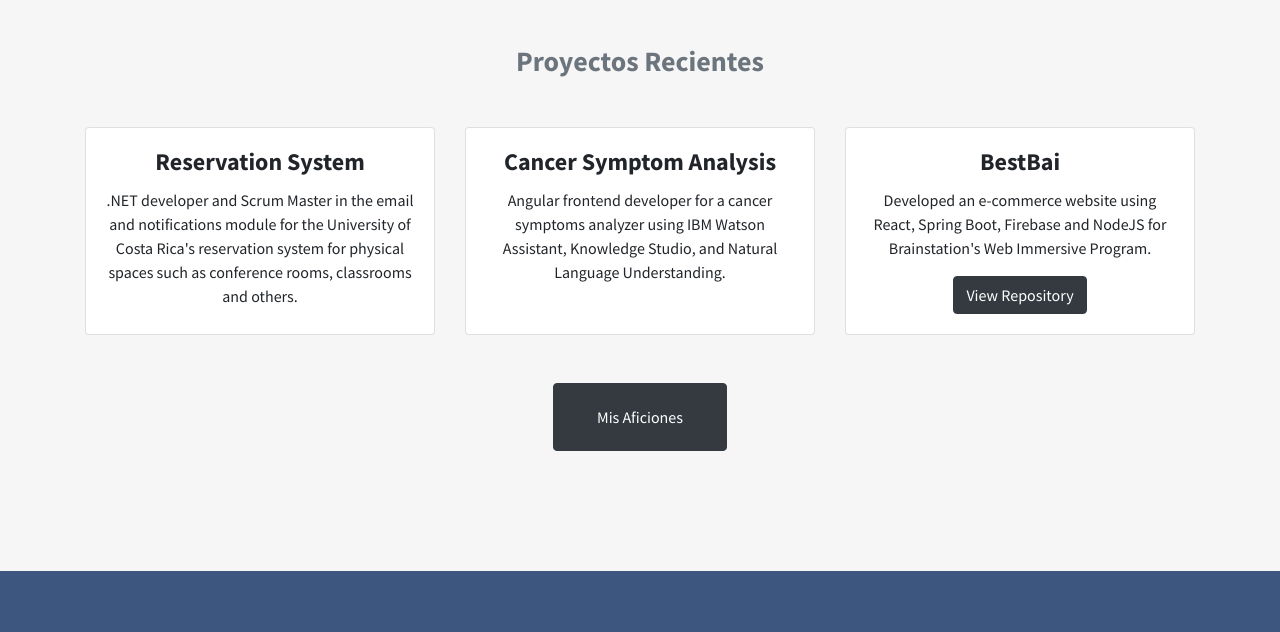
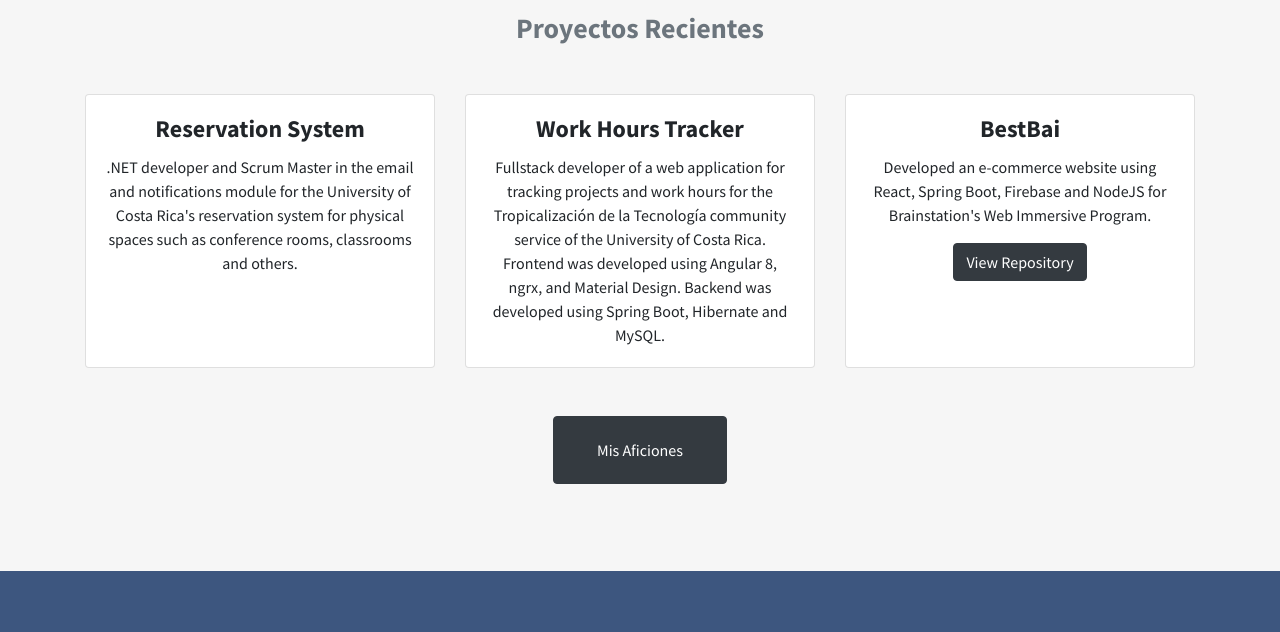
Before and after one commit to bailinhuang/bailinhuang.github.io, a website: page bailinpm.html in a window 1280 px wide. Shown: the part 2629-3261 px from the top of the page. Drawn offline with nearby package versions, Linux system fonts and the light colour scheme.

Commit message:
fixed  pictures bug and added new content

```diff
--- a/bailinpm.html
+++ b/bailinpm.html
@@ -113,9 +113,12 @@
           </div>
           <div class="card">
             <div class="card-body">
-              <h4 class="card-title">Cancer Symptom Analysis</h4>
-              <p class="card-text">Angular frontend developer for a cancer symptoms analyzer using IBM Watson
-                Assistant, Knowledge Studio, and Natural Language Understanding.</p>
+              <h4 class="card-title">Work Hours Tracker</h4>
+              <p class="card-text">Fullstack developer of a web application for tracking projects and work
+                hours for the Tropicalización de la Tecnología community service of the
+                University of Costa Rica.
+                Frontend was developed using Angular 8, ngrx, and Material Design.
+                Backend was developed using Spring Boot, Hibernate and MySQL.</p>
             </div>
           </div>
           <div class="card">
```
Also changed, not shown: index.html (+6 -3 lines), 3 other files.
